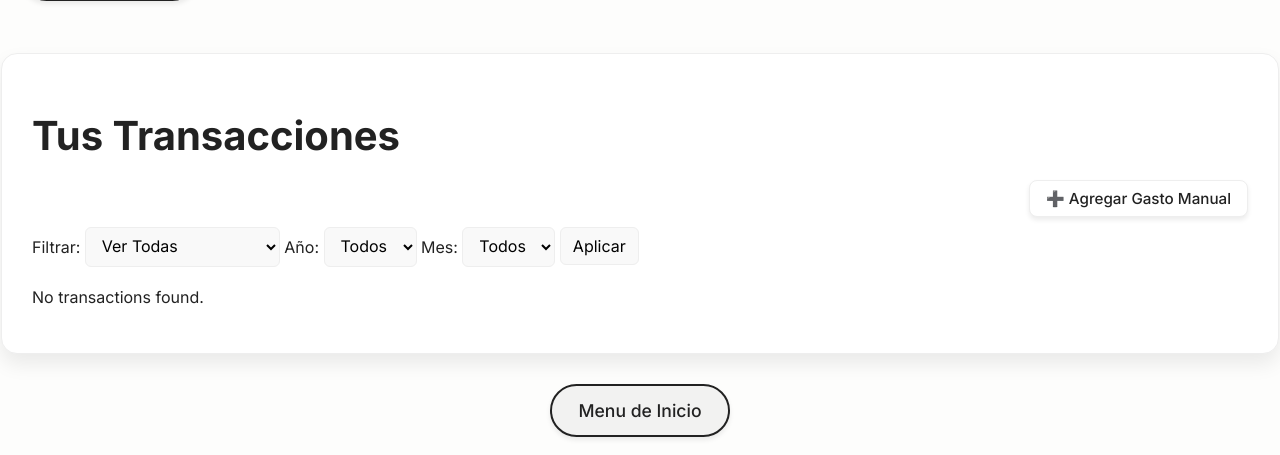
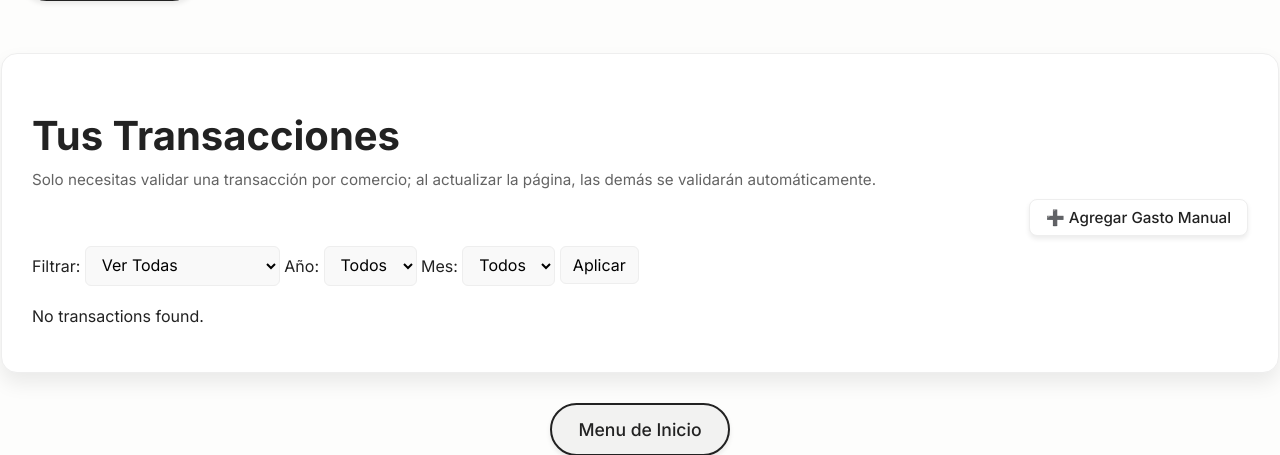
Before and after one commit to CuentaConmigo/FinanceApp, a Flask app: template templates/transactions.html in a window 1280 px wide. Shown: the part 95-550 px from the top of the page. Run offline with Flask 3, Linux system fonts and the light colour scheme; the template is opened without the code that fills it, so the values that code supplies are empty; parts of the project's set-up code (start-up, migrations or seed data) failed here and were passed over.

Commit message:
adding comments to questionnaire and transactions

```diff
--- a/templates/questionnaire.html
+++ b/templates/questionnaire.html
@@ -139,7 +139,7 @@
         <label for="dob">Fecha de nacimiento:</label>
         <input type="date" id="dob" name="dob" required>
 
-        <label for="income">Ingreso Neto en CLP:</label>
+        <label for="income">Ingreso Neto en CLP (Solo tú lo verás y ayuda a personalizar). Escribe "0" para omitir:</label>
         <input type="number" id="income" name="income" step="0.01" required>
 
         <label for="region">Región:</label>
--- a/templates/transactions.html
+++ b/templates/transactions.html
@@ -56,7 +56,13 @@
         font-weight: 700;
         margin-bottom: 20px;
     }
-
+    .subtext {
+        margin-top: -10px;
+        margin-bottom: 10px;
+        font-size: 0.95rem;
+        color: var(--text);
+        opacity: 0.7;
+    }
     .responsive-table-container {
         overflow-x: auto;
         width: 100%;
@@ -189,6 +195,9 @@
 
     <div class="card">
     <h1>Tus Transacciones</h1>
+    <p class="subtext">
+    Solo necesitas validar una transacción por comercio; al actualizar la página, las demás se validarán automáticamente.
+    </p>
 
     <div style="display: flex; justify-content: flex-end; margin-bottom: 10px;">
         <a href="/add_transaction" class="btn btn-secondary" style="font-size: 0.95rem;">
```
